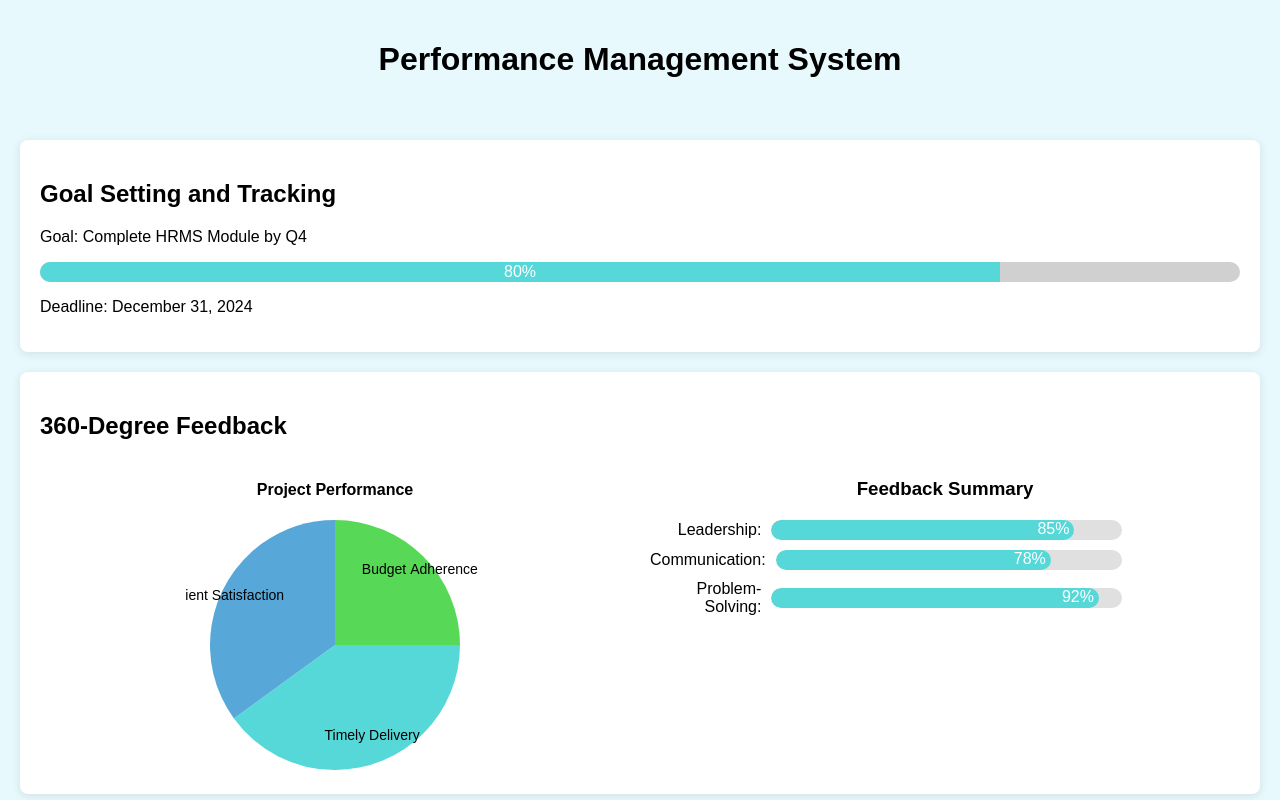
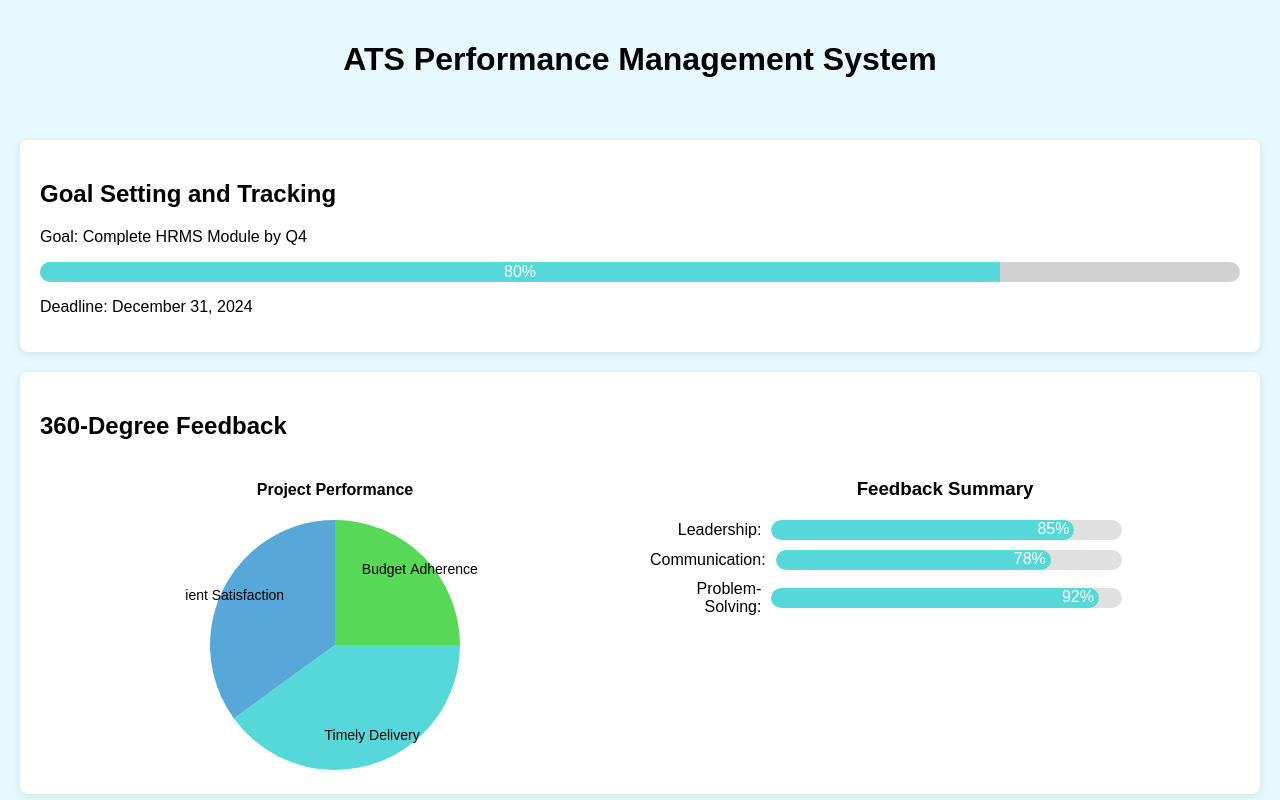
Before and after one commit to sahithdaddla/employee-apprisal, a plain HTML site: page index.html in a window 1280 px wide. Shown: the top 800 px of the page. Drawn offline with Linux system fonts and the light colour scheme.

Commit message:
Update index.html

```diff
--- a/index.html
+++ b/index.html
@@ -181,7 +181,7 @@
 </head>
 <body>
     <header>
-        <h1>Performance Management System</h1>
+        <h1>ATS Performance Management System</h1>
     </header>
 
     <section id="goal-tracking">
```
